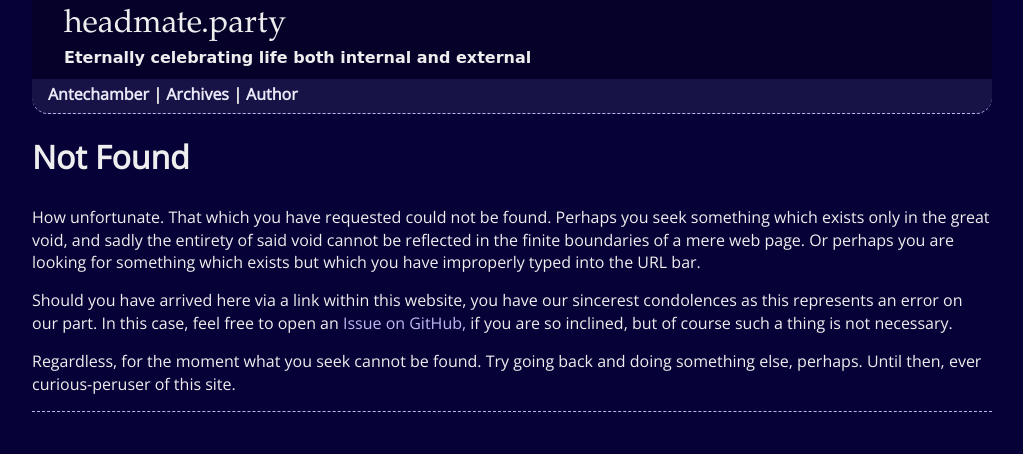
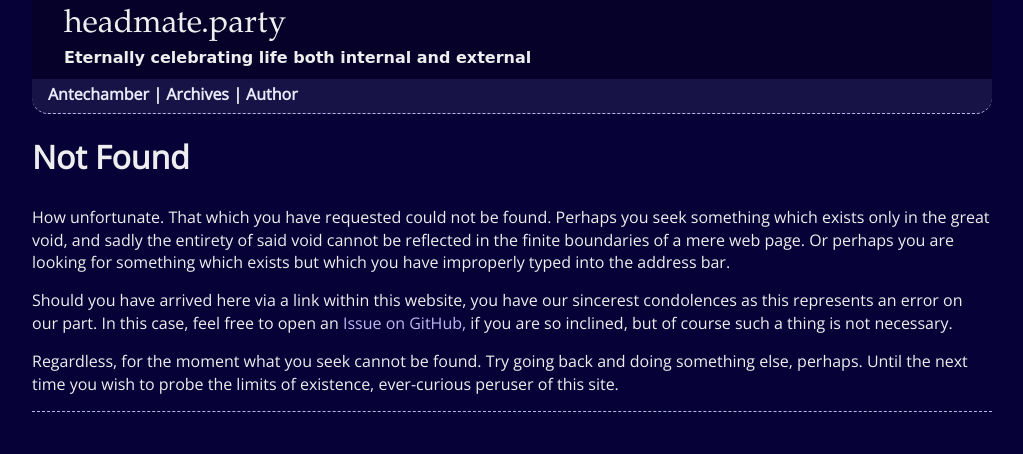
Before and after one commit to bellatria/site, a plain HTML site: page docs/404.html in a window 1280 px wide. Shown: the top 454 px of the page, without its empty margins (128-1151 px from the left). Drawn offline with Linux system fonts and the light colour scheme.

Commit message:
betta blog

```diff
--- a/docs/404.html
+++ b/docs/404.html
@@ -27,7 +27,7 @@
                     How unfortunate. That which you have requested could not be found. Perhaps you seek something which
 					exists only in the great void, and sadly the entirety of said void cannot be reflected in the finite
 					boundaries of a mere web page. Or perhaps you are looking for something which exists but which you
-					have improperly typed into the URL bar.
+					have improperly typed into the address bar.
                 </p>
 				<p>
 					Should you have arrived here via a link within this website, you have our sincerest condolences as
@@ -36,7 +36,8 @@
 				</p>
 				<p>
 					Regardless, for the moment what you seek cannot be found. Try going back and doing something else,
-					perhaps. Until then, ever curious-peruser of this site.
+					perhaps. Until the next time you wish to probe the limits of existence, ever-curious peruser of this
+					site.
                 </p>
 			</section>
 		</main>
```
